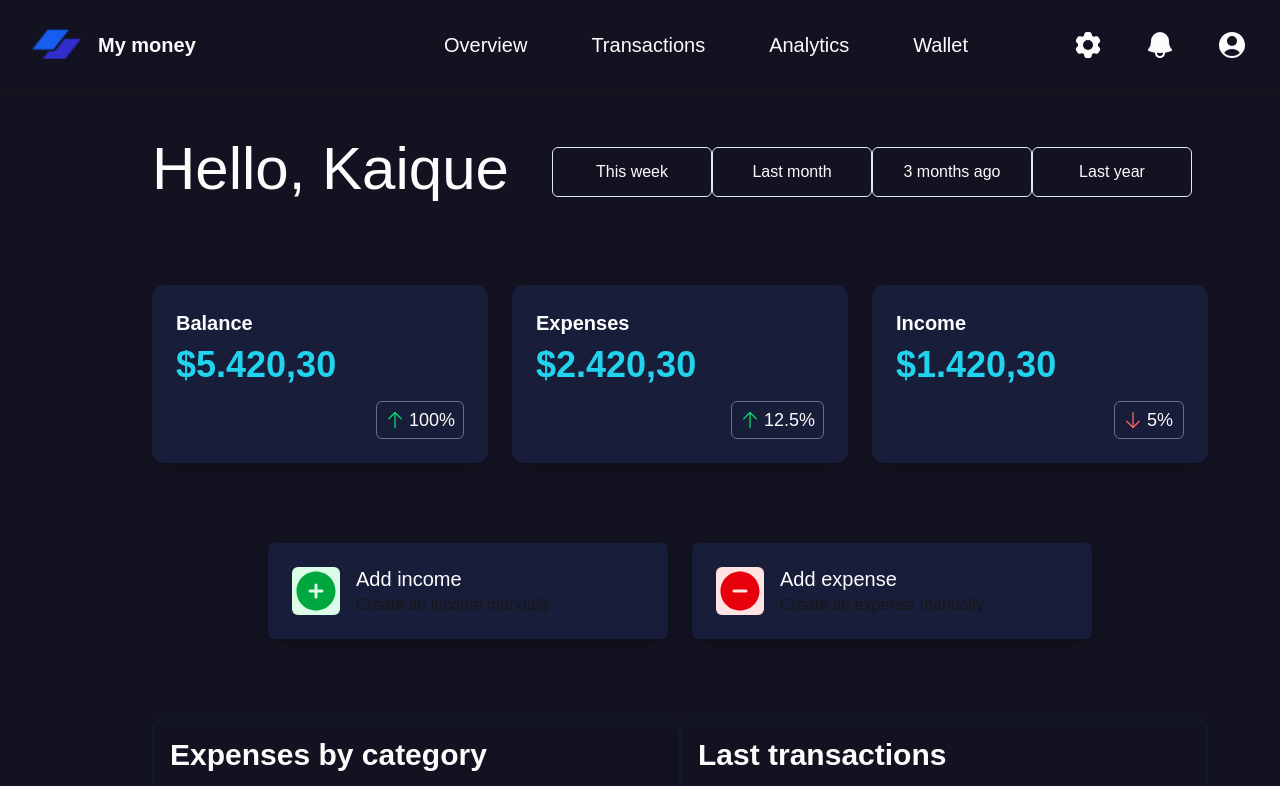
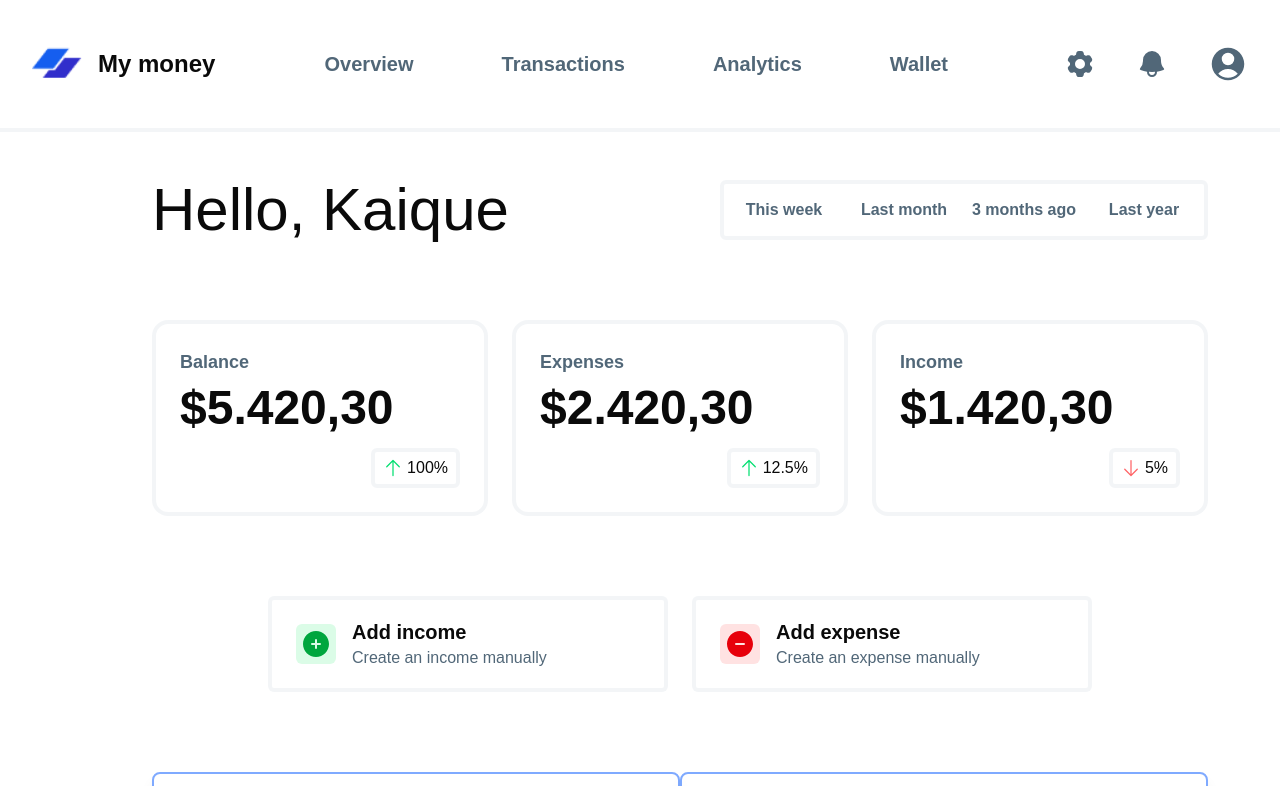
Before and after one commit to KaiqueFj/My-Money-FinanceTracker, a Next.js app: page / in a window 1280 px wide. Shown: the top 786 px of the page. Built offline with nearby package versions, Linux system fonts and the light colour scheme.

Commit message:
styles: changed the colors to a white backgrund, improved font sizes, spacing, design ad made it look more asthetic and appealing

```diff
--- a/app/_components/Fillter/Filter.js
+++ b/app/_components/Fillter/Filter.js
@@ -2,7 +2,7 @@ import React from "react";
 
 export default function Filter() {
   return (
-    <div className="flex items-center justify-between px-4 py-2  rounded-md">
+    <div className="flex items-center justify-between rounded-md border-4 border-primary-200/60">
       <ButtonFilter>This week</ButtonFilter>
       <ButtonFilter>Last month</ButtonFilter>
       <ButtonFilter>3 months ago</ButtonFilter>
@@ -13,7 +13,7 @@ export default function Filter() {
 
 function ButtonFilter({ children }) {
   return (
-    <button className=" text-primary-600 px-2 py-3 w-40 rounded-md border border-primary-250">
+    <button className=" text-primary-600 px-2 hover:text-primary-100 h-full hover:bg-primary-400  min-w-[120px] font-semibold  rounded-md ">
       {children}
     </button>
   );
--- a/app/_components/Header/Header.js
+++ b/app/_components/Header/Header.js
@@ -3,7 +3,7 @@ import Navigation from "../Navigation/Navigation";
 
 export default function Header() {
   return (
-    <header className="border-b border-primary-900 px-8 py-5">
+    <header className="border-b-4 border-primary-200/60 px-8 py-5">
       <div className="flex justify-between items-center max-w-7xl mx-auto">
         <Logo />
         <Navigation />
--- a/app/_components/Logo/Logo.js
+++ b/app/_components/Logo/Logo.js
@@ -5,7 +5,7 @@ export default function Logo() {
   return (
     <Link href="/" className="flex items-center gap-4 z-10">
       <Image src="/logo.png" alt="Logo" width={50} height={50} />
-      <span className="text-xl font-bold text-primary-600">My money</span>
+      <span className="text-2xl font-bold text-primary-500">My money</span>
     </Link>
   );
 }
--- a/app/_components/Navigation/Navigation.js
+++ b/app/_components/Navigation/Navigation.js
@@ -8,43 +8,52 @@ import {
 export default function Navigation() {
   return (
     <nav className="z-10 text-xl">
-      <ul className="flex items-center text-primary-600 gap-16">
+      <ul className="flex items-center font-semibold text-primary-600 gap-16">
         <li>
-          <Link href="/" className="transition-colors hover:text-primary-100 ">
+          <Link
+            href="/"
+            className="transition-colors rounded-md p-3 hover:text-primary-100 hover:bg-primary-400 "
+          >
             Overview
           </Link>
         </li>
 
         <li>
-          <Link href="/" className="transition-colors hover:text-primary-100 ">
+          <Link
+            href="/"
+            className="transition-colors rounded-md p-3 hover:text-primary-100 hover:bg-primary-400 "
+          >
             Transactions
           </Link>
         </li>
 
         <li>
-          <Link href="/" className="transition-colors hover:text-primary-100 ">
+          <Link
+            href="/"
+            className="transition-colors rounded-md p-3 hover:text-primary-100 hover:bg-primary-400 "
+          >
             Analytics
           </Link>
         </li>
 
         <li>
-          <Link href="/" className="transition-colors hover:text-primary-100 ">
+          <Link
+            href="/"
+            className="transition-colors rounded-md p-3 hover:text-primary-100 hover:bg-primary-400 "
+          >
             Wallet
           </Link>
         </li>
 
         <div className="flex items-center gap-10 ml-10">
           <li>
-            <Link
-              href="/"
-              className="transition-colors gap-4 hover:text-primary-100 "
-            >
-              <Cog6ToothIcon className="w-8 h-8transition-colors text-primary-600 group-hover:text-primary-800" />
+            <Link href="/" className="transition-colors rounded-md p-3">
+              <Cog6ToothIcon className="w-8 h-8transition-colors  hover:text-primary-100 hover:bg-primary-400 " />
             </Link>
           </li>
 
           <li>
-            <BellIcon className="w-8 h-8transition-colors text-primary-600  group-hover:text-primary-800" />
+            <BellIcon className="w-8 h-8transition-colors hover:text-primary-100 hover:bg-primary-400 " />
           </li>
 
           <li>
@@ -52,7 +61,7 @@ export default function Navigation() {
               href="/"
               className="transition-colors gap-4 hover:text-primary-100 "
             >
-              <UserCircleIcon className="w-8 h-8 transition-colors text-primary-600  group-hover:text-primary-800" />
+              <UserCircleIcon className="w-10 h-10 transition-colors hover:text-primary-100 hover:bg-primary-400 " />
             </Link>
           </li>
         </div>
--- a/app/_components/QuickActions/QuickActions.js
+++ b/app/_components/QuickActions/QuickActions.js
@@ -5,13 +5,13 @@ const actions = [
     title: "Add income",
     description: "Create an income manually",
     icon: PlusCircleIcon,
-    iconColor: "bg-green-100 text-green-600",
+    iconColor: "bg-green-100  text-green-600 px-1 py-1",
   },
   {
     title: "Add expense",
     description: "Create an expense manually",
     icon: MinusCircleIcon,
-    iconColor: "bg-red-100 text-red-600",
+    iconColor: "bg-red-100 text-red-600 px-1 py-1",
   },
 ];
 
@@ -20,15 +20,17 @@ export default function QuickActions() {
     <div className="flex flex-row gap-6 justify-center w-full ">
       {actions.map(({ title, description, icon: Icon, iconColor }) => (
         <div
-          className="flex flex-row gap-4 px-6 py-4 items-center  rounded-md shadow-lg min-w-[400px] h-24  transition-transform hover:scale-[1.02] bg-primary-100"
+          className="flex flex-row gap-4 px-6 py-4 items-center  rounded-md  min-w-[400px] h-24 border-4 border-primary-200/60 transition-transform hover:scale-[1.02] bg-primary-50/25"
           key={title}
         >
-          <button className="">
-            <Icon className={`${iconColor} w-12  h-12 rounded-md`} />
+          <button>
+            <Icon className={`${iconColor} w-10  h-10 rounded-md`} />
           </button>
           <div>
-            <p className="text-primary-600  font-medium text-xl">{title}</p>
-            <p className="text-shadow-primary-250 text-md">{description}</p>
+            <p className="text-primary-500  font-semibold text-xl">{title}</p>
+            <p className="text-primary-600 font-normal text-md">
+              {description}
+            </p>
           </div>
         </div>
       ))}
--- a/app/_components/UserValues/UserValues.js
+++ b/app/_components/UserValues/UserValues.js
@@ -31,14 +31,14 @@ function CardContainerOfValues({ children, value, percentage }) {
   const iconColor = isPositive ? "text-green-400" : "text-red-400";
 
   return (
-    <div className="flex flex-col justify-between bg-primary-100 rounded-xl shadow-lg p-6 min-w-[200px] flex-1 transition-transform hover:scale-[1.02]">
+    <div className="flex flex-col justify-between bg-primary-50/10 border-4 border-primary-200/60 rounded-2xl  p-6 min-w-[200px] flex-1 transition-transform hover:scale-[1.02]">
       <div className="flex flex-col gap-2">
-        <p className="text-primary-600 font-semibold text-xl">{children}</p>
-        <p className="text-primary-450 font-bold text-4xl">{value}</p>
+        <p className="text-primary-600 font-semibold text-lg">{children}</p>
+        <p className="text-primary-500 font-bold text-5xl">{value}</p>
       </div>
 
       <div className="flex justify-end mt-4">
-        <p className="text-primary-600 text-lg font-medium min-w-[70px] rounded-md px-2 py-1 border border-primary-250/40 flex items-center gap-1">
+        <p className="text-primary-500 text-md font-medium min-w-[70px] rounded-md px-2 py-1 border-4 border-primary-200/60 flex items-center gap-1">
           <Icon className={`w-5 h-5 ${iconColor}`} />
           {`${Math.abs(numericPercentage)}%`}
         </p>
--- a/app/_styles/globals.css
+++ b/app/_styles/globals.css
@@ -1,19 +1,12 @@
 @import "tailwindcss";
 
 @theme {
-  --color-primary-50: #131220; /* Main background */
-  --color-primary-100: #181d3a; /* Card background */
-  --color-primary-150: #273549; /* Card hover */
-  --color-primary-200: #334155; /* Dividers or subdued text */
-  --color-primary-250: #e2e8f0; /* Headline text */
-  --color-primary-350: #94a3b8; /* Subtext / labels */
-  --color-primary-400: #64748b; /* Hints / borders */
-  --color-primary-450: #22d3ee; /* Accent cyan */
-  --color-primary-500: #14b8a6; /* Accent teal */
-  --color-primary-600: #fcfcfd; /* Main text color white */
-  --color-primary-700: #1ed760
-  --background: #0f172a; /* Base background */
-  --foreground: #f1f5f9; /* Main text */
+  --color-primary-50: #ffffff; /* Main background */
+  --color-primary-100: #0057ff; /* Sidebar blue */
+  --color-primary-200: #eceff2; /* Card backgrounds */
+  --color-primary-400: #f5f8ff; /* Table row backgrounds */
+  --color-primary-500: #0a0a0a; /* Dark text */
+  --color-primary-600: #516778; /* Light gray text */
 }
 :root {
   --background: #ffffff;
--- a/app/page.js
+++ b/app/page.js
@@ -8,7 +8,7 @@ export default function Home() {
   return (
     <div className="flex flex-col items-center justify-between w-full">
       <div className="flex flex-row w-full justify-between">
-        <h1 className="text-primary-600 text-6xl">Hello, Kaique</h1>
+        <h1 className="text-primary-500 text-6xl">Hello, Kaique</h1>
         <Filter />
       </div>
       <div className="flex items-center justify-between flex-row w-full mt-20">
```
